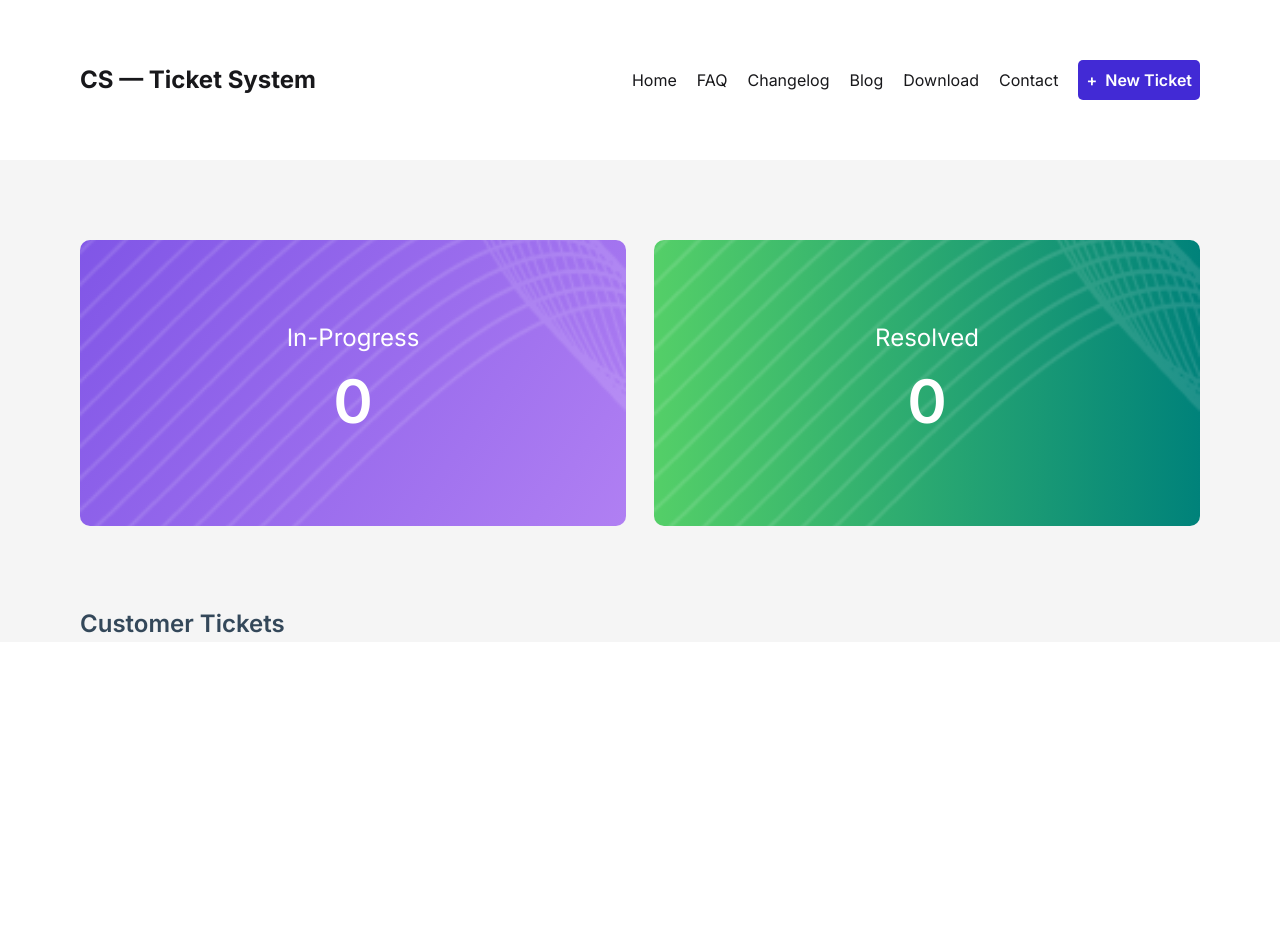
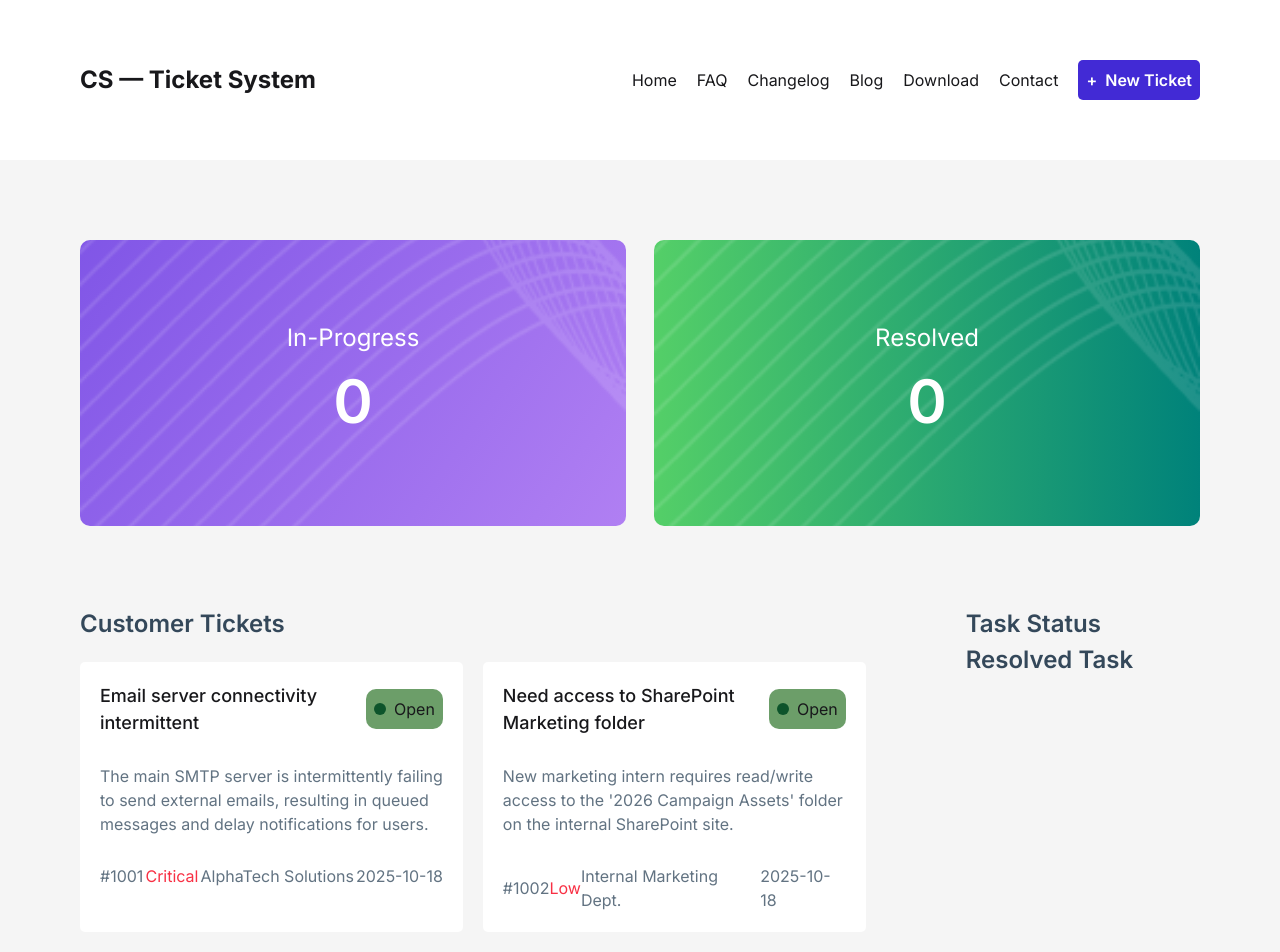
Before and after one commit to ImranSanvi/customer-support, a React (Vite) app: page / in a window 1280 px wide. Shown: the top 952 px of the page. Before the commit the page ends 800 px from the top, so only its background shows below. Built offline with nearby package versions, Linux system fonts and the light colour scheme.

Commit message:
splitting card section

```diff
--- a/public/Ticket.json
+++ b/public/Ticket.json
@@ -5,8 +5,8 @@
     "description": "The main SMTP server is intermittently failing to send external emails, resulting in queued messages and delay notifications for users.",
     "customer": "AlphaTech Solutions",
     "priority": "Critical",
-    "status": "In Progress",
-    "createdAt": "2025-10-18T09:00:00Z"
+    "status": "Open",
+    "createdAt": "2025-10-18"
   },
   {
     "id": 1002,
@@ -14,8 +14,8 @@
     "description": "New marketing intern requires read/write access to the '2026 Campaign Assets' folder on the internal SharePoint site.",
     "customer": "Internal Marketing Dept.",
     "priority": "Low",
-    "status": "New",
-    "createdAt": "2025-10-18T10:30:00Z"
+    "status": "Open",
+    "createdAt": "2025-10-18"
   },
   {
     "id": 1003,
@@ -23,8 +23,8 @@
     "description": "Users in the EMEA region report that all graphical elements (charts, gauges) on the main executive dashboard are showing blank/empty squares.",
     "customer": "BetaCorp Inc.",
     "priority": "High",
-    "status": "Assigned",
-    "createdAt": "2025-10-17T14:45:00Z"
+    "status": "Open",
+    "createdAt": "2025-10-17"
   },
   {
     "id": 1004,
@@ -32,8 +32,8 @@
     "description": "The hyperlink to the Privacy Policy in the application footer points to an old, cached PDF. Need to update it to the new external URL.",
     "customer": "Zeta Financial Group",
     "priority": "Medium",
-    "status": "Closed",
-    "createdAt": "2025-10-16T11:20:00Z"
+    "status": "Open",
+    "createdAt": "2025-10-16"
   },
   {
     "id": 1005,
@@ -41,8 +41,8 @@
     "description": "Customers frequently request a Dark Mode option for the main SaaS platform to reduce eye strain during evening use.",
     "customer": "Gamma Retail",
     "priority": "Medium",
-    "status": "New",
-    "createdAt": "2025-10-15T08:00:00Z"
+    "status": "Open",
+    "createdAt": "2025-10-15"
   },
   {
     "id": 1006,
@@ -50,8 +50,8 @@
     "description": "When attempting to finalize a purchase using Google Chrome (latest version), the checkout button remains disabled. Works fine on Firefox.",
     "customer": "Delta Software Labs",
     "priority": "Critical",
-    "status": "In Progress",
-    "createdAt": "2025-10-14T17:00:00Z"
+    "status": "Open",
+    "createdAt": "2025-10-14"
   },
   {
     "id": 1007,
@@ -59,8 +59,8 @@
     "description": "Customer argues that the usage metrics recorded for July are incorrect, leading to an overcharge on their quarterly bill. Requires manual audit.",
     "customer": "Epsilon Consulting",
     "priority": "High",
-    "status": "Assigned",
-    "createdAt": "2025-10-13T09:30:00Z"
+    "status": "Open",
+    "createdAt": "2025-10-13"
   },
   {
     "id": 1008,
@@ -68,8 +68,8 @@
     "description": "Remote users are experiencing consistent disconnections from the corporate VPN exactly every half hour, requiring manual reconnection.",
     "customer": "Internal IT Operations",
     "priority": "High",
-    "status": "In Progress",
-    "createdAt": "2025-10-12T15:15:00Z"
+    "status": "Open",
+    "createdAt": "2025-10-12"
   },
   {
     "id": 1009,
@@ -77,8 +77,8 @@
     "description": "A recent audit revealed that the grey text on the light grey background in the help section does not meet WCAG AA contrast standards.",
     "customer": "Theta Media Group",
     "priority": "Medium",
-    "status": "New",
-    "createdAt": "2025-10-11T13:00:00Z"
+    "status": "Open",
+    "createdAt": "2025-10-11"
   },
   {
     "id": 1010,
@@ -86,8 +86,8 @@
     "description": "A new user, 'Jane Smith', completed registration 48 hours ago but their account is still listed as pending activation in the admin portal.",
     "customer": "Iota Investments",
     "priority": "Medium",
-    "status": "Closed",
-    "createdAt": "2025-10-10T11:40:00Z"
+    "status": "Open",
+    "createdAt": "2025-10-10"
   },
   {
     "id": 1011,
@@ -95,8 +95,8 @@
     "description": "Current system limits file uploads to 50MB. Customer needs this limit raised to 250MB to accommodate large media files.",
     "customer": "Kappa Global Services",
     "priority": "Medium",
-    "status": "Assigned",
-    "createdAt": "2025-10-09T08:00:00Z"
+    "status": "Open",
+    "createdAt": "2025-10-09"
   },
   {
     "id": 1012,
@@ -104,8 +104,8 @@
     "description": "A Cross-Site Scripting (XSS) vulnerability was found in the search input field, allowing injection of malicious scripts.",
     "customer": "Lambda Logistics",
     "priority": "Critical",
-    "status": "In Progress",
-    "createdAt": "2025-10-18T08:15:00Z"
+    "status": "Open",
+    "createdAt": "2025-10-18"
   },
   {
     "id": 1013,
@@ -113,8 +113,8 @@
     "description": "The main internal data processing application is running 5x slower than normal since the last deployment. Investigating possible memory leaks.",
     "customer": "Internal Engineering Team",
     "priority": "High",
-    "status": "In Progress",
-    "createdAt": "2025-10-18T16:00:00Z"
+    "status": "Open",
+    "createdAt": "2025-10-18"
   },
   {
     "id": 1014,
@@ -122,16 +122,7 @@
     "description": "When selecting the German language, the 'Pricing' page content remains entirely in English. All other pages seem correctly translated.",
     "customer": "Mu Industrial",
     "priority": "Low",
-    "status": "Assigned",
-    "createdAt": "2025-10-17T09:45:00Z"
-  },
-  {
-    "id": 1015,
-    "title": "Error 500 when generating monthly PDF invoice",
-    "description": "Customer receives a generic HTTP 500 error when attempting to download their detailed invoice for the current month from the user portal.",
-    "customer": "Nu Telecom",
-    "priority": "High",
-    "status": "New",
-    "createdAt": "2025-10-19T06:00:00Z"
+    "status": "Open",
+    "createdAt": "2025-10-17"
   }
 ]
--- a/src/App.jsx
+++ b/src/App.jsx
@@ -4,6 +4,8 @@ import './App.css'
 import Navbar from './Components/Navbar/Navbar';
 import Banner from './Components/Banner/Banner';
 import TicketCard from './Components/TicketCard/TicketCard';
+import { Suspense } from 'react';
+import Cart from './Components/Cart/Cart';
 
 
 const fetchTickets = async () =>{
@@ -23,7 +25,11 @@ function App() {
 
         <Banner></Banner>
 
-        <TicketCard ticketsPromise={ticketsPromise}></TicketCard>
+        <div className='flex flex-col md:flex-row gap-5'>
+          <Suspense fallback={<div className='flex justify-center items-center'><span className="loading loading-dots loading-xl"></span></div>}><TicketCard ticketsPromise={ticketsPromise}></TicketCard></Suspense>
+
+          <Cart></Cart>
+        </div>
       </div>
 
       <ToastContainer />
--- /dev/null
+++ b/src/Components/Cart/Cart.jsx
@@ -0,0 +1,12 @@
+import React from 'react';
+
+const Cart = () => {
+    return (
+        <div className='w-[25%]'>
+            <h1 className='font-semibold text-[24px] text-[#34485A] '>Task Status</h1>
+            <h1 className='font-semibold text-[24px] text-[#34485A] '>Resolved Task</h1>
+        </div>
+    );
+};
+
+export default Cart;
--- a/src/Components/Navbar/Navbar.jsx
+++ b/src/Components/Navbar/Navbar.jsx
@@ -3,7 +3,7 @@ import React from 'react';
 
 const Navbar = () => {
     return (
-        <div className='flex flex-col md:flex-row justify-between items-center px-[40px] py-[30px]  md:px-[80px] md:py-[60px] bg-white'>
+        <div className='w-full flex flex-col md:flex-row justify-between items-center px-[40px] py-[30px]  md:px-[80px] md:py-[60px] bg-white'>
             <h1 className='font-bold text-[24px]'>CS — Ticket System</h1>
             <div className='flex flex-col md:flex-row justify-between items-center gap-5'>
                 <a className='font-normal text-[16px]' href="">Home</a>
--- a/src/Components/TicketCard/TicketCard.jsx
+++ b/src/Components/TicketCard/TicketCard.jsx
@@ -1,10 +1,17 @@
-import React from 'react';
+import React, { use } from 'react';
+import Ticket from '../../Ticket/Ticket';
 
 const TicketCard = ({ticketsPromise}) => {
-    console.log(ticketsPromise)
+
+    const ticketsData = use(ticketsPromise)
     return (
-        <div className='px-[80px]'>
-            <h1 className='font-semibold text-[24px] text-[#34485A] '>Customer Tickets</h1>
+        <div className='px-[40px] md:px-[80px] w-[75%]'>
+            <h1 className='font-semibold text-[24px] text-[#34485A] mb-5 '>Customer Tickets</h1>
+            <div className='grid md:grid-cols-2 gap-5'>
+                {
+                    ticketsData.map(ticket => (<Ticket key={ticket.id} ticket={ticket}></Ticket>))
+                }
+            </div>
         </div>
     );
 };
--- /dev/null
+++ b/src/Ticket/Ticket.jsx
@@ -0,0 +1,33 @@
+import React from 'react';
+
+//   {
+//     "id": 1014,
+//     "title": "Missing translation for 'Pricing' page in German",
+//     "description": "When selecting the German language, the 'Pricing' page content remains entirely in English. All other pages seem correctly translated.",
+//     "customer": "Mu Industrial",
+//     "priority": "Low",
+//     "status": "Open",
+//     "createdAt": "2025-10-17"
+//   }
+
+
+const Ticket = ({ticket}) => {
+    console.log(ticket)
+    return (
+        <div className='p-3 md:p-5 bg-white rounded-[5px] space-y-4 md:space-y-7'>
+            <div className='flex justify-between items-center'>
+                <h1 className='font-medium text-[18px]'>{ticket.title}</h1>
+                <button className='bg-[#0B5E06]/60 rounded-[10px] p-2 flex justify-between items-center gap-2'><span className='w-3 h-3 rounded-full bg-green-900'></span>{ticket.status}</button>
+            </div>
+            <p className='font-normal text-[16px] text-[#627382] '>{ticket.description}</p>
+            <div className='flex flex-col md:flex-row justify-between items-center'>
+                <h1 className='font-normal text-[16px] text-[#627382] '>#{ticket.id}</h1>
+                <p className='font-normal text-[16px] text-[#F83044]'>{ticket.priority}</p>
+                <h1 className='font-normal text-[16px] text-[#627382]'>{ticket.customer}</h1>
+                <p className='font-normal text-[16px] text-[#627382]'>{ticket.createdAt}</p>
+            </div>
+        </div>
+    );
+};
+
+export default Ticket;
```
